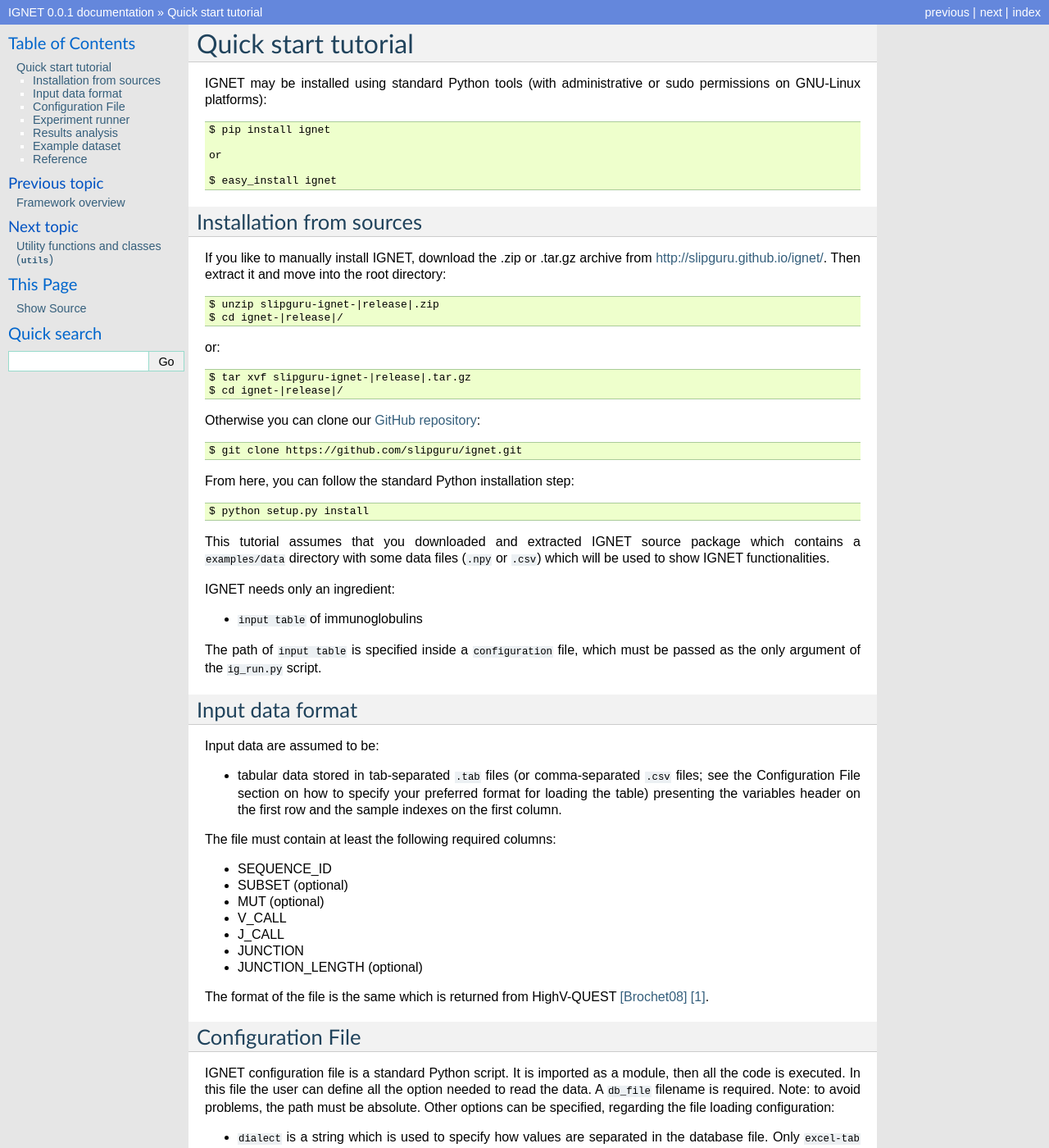
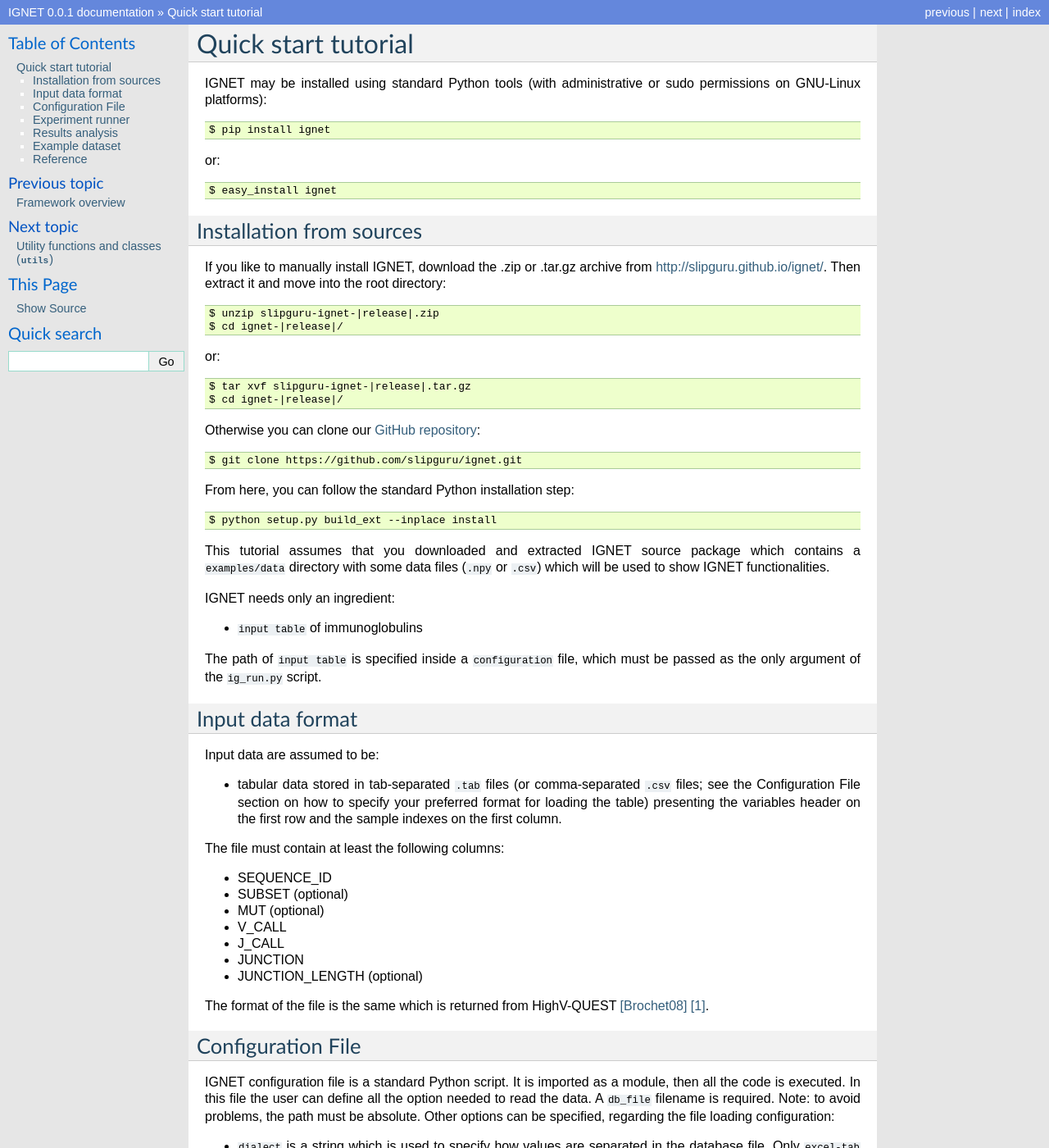
Before and after one commit to slipguru/icing, a Sphinx documentation site: the page built from doc/source/tutorial.rst, in a window 1280 px wide and 1400 px high. Shown: the whole window at 82% size. Built offline with Sphinx 7.4.7, drawn with Linux system fonts in a browser that asks for light colours; pages that are not in the unit, such as notebooks, are missing from menus; part of the change alters nothing that is shown.

```diff
--- a/doc/source/description.rst
+++ b/doc/source/description.rst
@@ -153,7 +153,9 @@ is unchanged (`i.e.`, the similarity computed is reliable), while the similarity
 between two Igs with a very high mutation level, in any case, is never set to zero
 only because of their mutations.
 
-.. rubric:: References
+.. rubric::
+Reference
+---------
 
 .. [Brochet08]  Brochet, Xavier, Marie-Paule Lefranc, Véronique Giudicelli,
                 **IMGT/V-QUEST: the highly customized and integrated system for
@@ -161,13 +163,17 @@ only because of their mutations.
                 Nucleic acids research 36.suppl 2 (2008): W503-W508.
 
 .. [Yaari13]    Yaari G, Vander Heiden JA, Uduman M, et al.
-                ***Models of Somatic Hypermutation Targeting and Substitution
+                **Models of Somatic Hypermutation Targeting and Substitution
                 Based on Synonymous Mutations from High-Throughput Immunoglobulin
                 Sequencing Data**.
                 Frontiers in Immunology. 2013;4:358. doi:10.3389/fimmu.2013.00358.
 
 
-.. [Gupta15]    Gupta, Namita T., Jason A. Vander Heiden, Mohamed Uduman, Daniel Gadala-Maria, Gur Yaari, and Steven H. Kleinstein.
+.. [Gupta15]    Gupta, Namita T., Jason A. Vander Heiden, Mohamed Uduman, et al.
                 **Change-O: a toolkit for analyzing large-scale B cell
                 immunoglobulin repertoire sequencing data**.
                 Bioinformatics 31, no. 20 (2015): 3356-3358.
+
+.. [Bagnara15]  Bagnara, Davide, Margherita Squillario, David Kipling, et al.
+                **A reassessment of IgM memory subsets in humans**.
+                The Journal of Immunology 195, no. 8 (2015): 3716-3724.
--- a/doc/source/tutorial.rst
+++ b/doc/source/tutorial.rst
@@ -7,7 +7,7 @@ administrative or sudo permissions on GNU-Linux platforms)::
 
     $ pip install ignet
 
-    or
+or::
 
     $ easy_install ignet
 
@@ -30,7 +30,7 @@ Otherwise you can clone our `GitHub repository <https://github.com/slipguru/igne
 
 From here, you can follow the standard Python installation step::
 
-    $ python setup.py install
+    $ python setup.py build_ext --inplace install
 
 This tutorial assumes that you downloaded and extracted IGNET
 source package which contains a ``examples/data`` directory with some data files (``.npy`` or ``.csv``) which will be used to show IGNET functionalities.
@@ -47,7 +47,7 @@ Input data format
 Input data are assumed to be:
 
 * tabular data stored in tab-separated ``.tab`` files (or comma-separated ``.csv`` files; see the Configuration File section on how to specify your preferred format for loading the table) presenting the variables header on the first row and the sample indexes on the first column.
-The file must contain at least the following required columns:
+The file must contain at least the following columns:
 
 * SEQUENCE_ID
 * SUBSET (optional)
```
